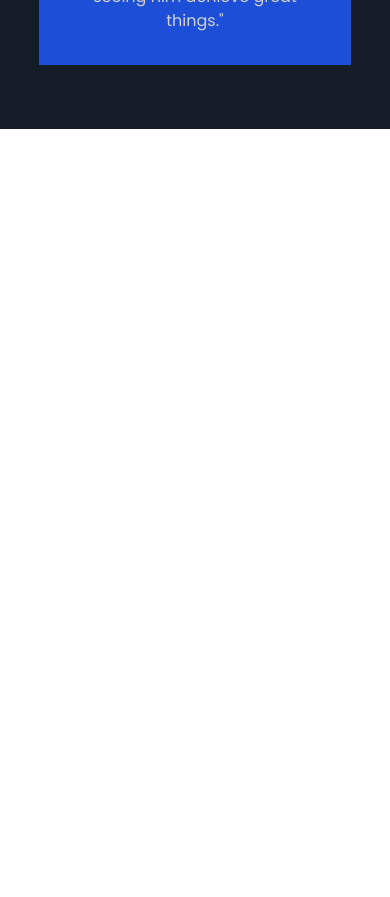
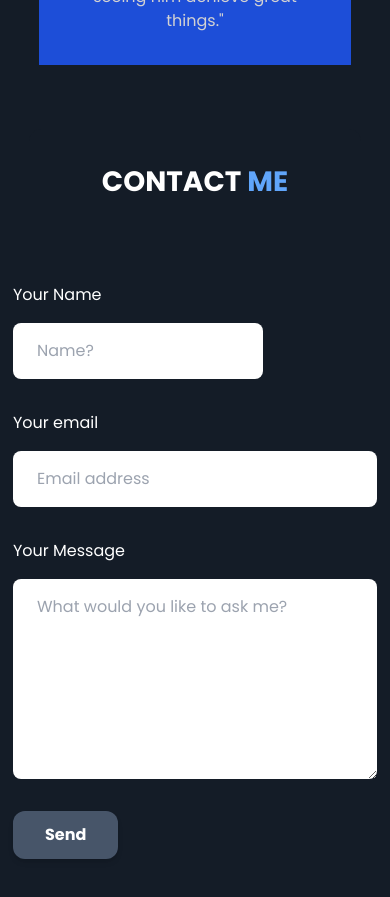
Before and after one commit to Jack-Vu/personal-portfolio, a Next.js app: page / in a window 390 px wide. Shown: the part 7180-8077 px from the top of the page. Before the commit the page ends 7309 px from the top, so only its background shows below. Built offline with nearby package versions, Linux system fonts and the light colour scheme.

Commit message:
added contact

```diff
--- a/pages/index.tsx
+++ b/pages/index.tsx
@@ -38,7 +38,7 @@ const HomePage = () => {
             <Testimonies />
           </div>
           <div id="contact-section">
-            {/* <Contact /> */}
+            <Contact />
           </div>
         </div>
       </div>
--- a/src/components/Contact.tsx
+++ b/src/components/Contact.tsx
@@ -1,74 +1,107 @@
-import React, { EventHandler, useRef, useState } from "react";
+import React, {
+  ChangeEvent,
+  ChangeEventHandler,
+  useEffect,
+  useRef,
+  useState,
+} from "react";
 import emailjs from "@emailjs/browser";
+import { ExclamationCircleIcon } from "@heroicons/react/20/solid";
 
 const Contact = () => {
-//   const formRef = useRef();
-//   const [form, setForm] = useState({
-//     name: "",
-//     email: "",
-//     message: "",
-//   });
+  const [form, setForm] = useState({
+    name: "",
+    email: "",
+    message: "",
+  });
 
-//   const [loading, setLoading] = useState(false);
+  const [disableButton, setDisableButton] = useState(true);
 
-//   const handleChange = (e: React.ChangeEventHandler<HTMLTextAreaElement>) => {
-//     const { target } = e;
-//     const { name, value } = target;
+  useEffect(() => {
+    if (form.email && form.message && form.name) {
+      setDisableButton(false);
+    } else {
+      setDisableButton(true);
+    }
+  }, [disableButton, form.email, form.message, form.name]);
 
-//     setForm({
-//       ...form,
-//       [name]: value,
-//     });
-//   };
+  const [loading, setLoading] = useState(false);
 
-//   const handleSubmit = (e: React.FormEvent<HTMLInputElement>) => {
-//     e.preventDefault();
-//     setLoading(true);
+  const handleChange = (e: ChangeEvent<HTMLInputElement>) => {
+    const { target } = e;
 
-//     emailjs
-//       .send(
-//         import.meta.env.VITE_APP_EMAILJS_SERVICE_ID,
-//         import.meta.env.VITE_APP_EMAILJS_TEMPLATE_ID,
-//         {
-//           from_name: form.name,
-//           to_name: "Jack Vu",
-//           from_email: form.email,
-//           to_email: "jacknvu98@gmail.com",
-//           message: form.message,
-//         },
-//         import.meta.env.VITE_APP_EMAILJS_PUBLIC_KEY
-//       )
-//       .then(
-//         () => {
-//           setLoading(false);
-//           alert("Thank you. I will get back to you as soon as possible.");
+    const { name, value } = target;
 
-//           setForm({
-//             name: "",
-//             email: "",
-//             message: "",
-//           });
-//         },
-//         (error) => {
-//           setLoading(false);
-//           console.error(error);
+    setForm({
+      ...form,
+      [name]: value.trim(),
+    });
+  };
 
-//           alert("Ahh, something went wrong. Please try again.");
-//         }
-//       );
-//   };
+  const handleChangeTextArea = (e: ChangeEvent<HTMLTextAreaElement>) => {
+    const { target } = e;
+
+    const { name, value } = target;
+
+    setForm({
+      ...form,
+      [name]: value.trim(),
+    });
+  };
+
+  const handleSubmit = (e: React.FormEvent<HTMLFormElement>) => {
+    e.preventDefault();
+    setLoading(true);
+
+    const emailServiceId = process.env.NEXT_PUBLIC_EMAILJS_SERVICE_ID;
+    const templateId = process.env.NEXT_PUBLIC_TEMPLATE_ID;
+    const publicKey = process.env.NEXT_PUBLIC_KEY;
+
+    if (!emailServiceId || !templateId || !publicKey) {
+      alert(
+        "Please fill out your name, email and a message before submitting!"
+      );
+      setLoading(false);
+      return;
+    }
+
+    emailjs
+      .send(
+        emailServiceId,
+        templateId,
+        {
+          from_name: form.name,
+          to_name: "Jack Vu",
+          from_email: form.email,
+          to_email: "jacknvu98@gmail.com",
+          message: form.message,
+        },
+        publicKey
+      )
+      .then(
+        () => {
+          setLoading(false);
+          alert("Thank you. I will get back to you as soon as possible.");
+          setForm({
+            name: "",
+            email: "",
+            message: "",
+          });
+        },
+        (error) => {
+          setLoading(false);
+          alert("Ahh, something went wrong. Please try again.");
+        }
+      );
+  };
   return (
     <div className="bg-[#141c27] ">
-      {/* <div className="w-[85%] mx-auto bg-[#141c27] pt-[2rem] md:pt-[4rem] lg:pt-[8rem] rounded-xl">
+      <div className="w-[85%] mx-auto bg-[#141c27] pb-[6rem] pt-[2rem] md:pt-[8rem] rounded-xl">
         <p className="heading">
           Contact <span className="text-blue-400">Me</span>
         </p>
         <div className="flex items-center justify-center bg-black-100 p-8 rounded-2xl">
-          <form
-            ref={formRef}
-            onSubmit={handleSubmit}
-            className="mt-12 flex flex-col gap-8"
-          >
+          <form onSubmit={handleSubmit} className="mt-12 flex flex-col gap-8">
             <label className="flex flex-col">
               <span className="text-white font-medium mb-4">Your Name</span>
               <input
@@ -77,7 +110,7 @@ const Contact = () => {
                 value={form.name}
                 onChange={handleChange}
                 placeholder="Name?"
-                className="py-4 px-6 placeholder:text-secondary text-white rounded-lg outline-none border-none font-medium w-[250px] sm:w-[400px] md:w-[600px] lg:w-[800px]"
+                className="py-4 px-6 placeholder:text-secondary text-black rounded-lg outline-none border-none font-medium w-[250px] sm:w-[400px] md:w-[600px] lg:w-[800px]"
               />
             </label>
             <label className="flex flex-col">
@@ -88,30 +121,35 @@ const Contact = () => {
                 value={form.email}
                 onChange={handleChange}
                 placeholder="Email address"
-                className="py-4 px-6 placeholder:text-secondary text-white rounded-lg outline-none border-none font-medium"
+                className="py-4 px-6 placeholder:text-secondary text-black rounded-lg outline-none border-none font-medium"
               />
             </label>
+            {/* <p className="text-red-700 flex gap-2">
+              <ExclamationCircleIcon className="h-6 w-6" />
+              <span> Must be a valid email</span>
+            </p> */}
             <label className="flex flex-col">
               <span className="text-white font-medium mb-4">Your Message</span>
               <textarea
                 rows={7}
                 name="message"
                 value={form.message}
-                onChange={handleChange}
+                onChange={handleChangeTextArea}
                 placeholder="What would you like to ask me?"
-                className="py-4 px-6 placeholder:text-secondary text-white rounded-lg outline-none border-none font-medium"
+                className="py-4 px-6 placeholder:text-secondary text-black rounded-lg outline-none border-none font-medium"
               />
             </label>
 
             <button
+              disabled={disableButton}
               type="submit"
-              className="bg-blue-500 py-3 px-8 rounded-xl outline-none w-fit text-white font-bold shadow-md shadow-primary"
+              className="bg-blue-500 py-3 px-8 rounded-xl outline-none w-fit text-white font-bold shadow-md shadow-primary disabled:bg-slate-600 disabled:cursor-not-allowed"
             >
               {loading ? "Sending..." : "Send"}
             </button>
           </form>
         </div>
-      </div> */}
+      </div>
     </div>
   );
 };
--- a/src/components/Navbar.tsx
+++ b/src/components/Navbar.tsx
@@ -28,9 +28,9 @@ const Navbar = ({ openNav }: Props) => {
         <div className="nav-link">
           <Link href="#testimonies-section">TESTIMONIES</Link>
         </div>
-        {/* <div className="nav-link">
+        <div className="nav-link">
           <Link href="#contact-section">CONTACT</Link>
-        </div> */}
+        </div>
         <div onClick={openNav}>
           <Bars3Icon className="w-[2rem] md:hidden h-[2rem] cursor-pointer text-blue-400" />
         </div>
```
